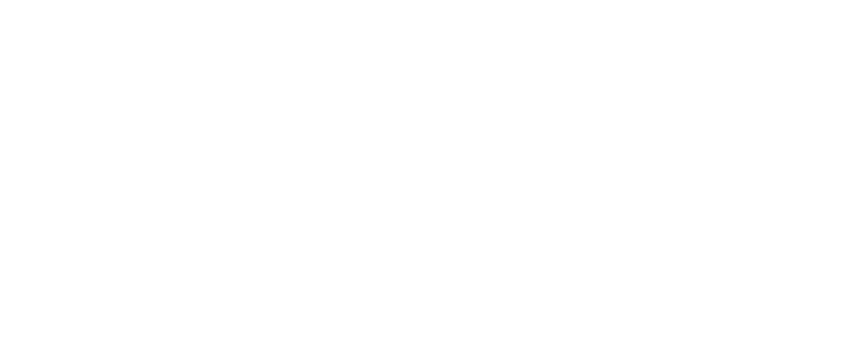
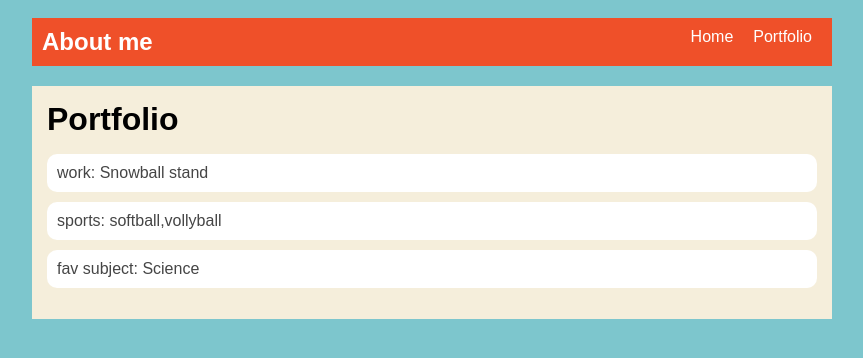
Before and after one commit to browniego30/browniego30.github.io, a plain HTML site: page portfolio.html in a window 1280 px wide. Shown: the whole page, without its empty margins (208-1071 px from the left). Drawn offline with Linux system fonts and the light colour scheme.

Commit message:
add portfolio page to website

```diff
--- a/portfolio.html
+++ b/portfolio.html
@@ -0,0 +1,39 @@
+<!DOCTYPE html>
+<html>
+  <head>
+    <title>Bailey</title>
+  </head>
+
+  <body>
+    <!-- All content goes here -->
+    <div id="all-contents">
+<nav>
+  <h1>About me</h1>
+  <ul id="nav-ul">
+    <li class="nav-li">
+      <a href="index.html">Home</a>
+    </li>
+    <li class="nav-li">
+      <a href="portfolio.html">Portfolio</a>
+    </li>
+  </ul>
+</nav>
+<main>
+  <div class="content">
+    <h1>Portfolio</h1>
+    <ul id="portfolio">
+<li>
+  <a href="fsd-projects/platformer/">work: Snowball stand</a>
+</li>
+<li>
+  <a href="fsd-projects/bouncing-box/">sports: softball,vollyball </a>
+</li>
+<li>
+  <a href="fsd-projects/circularity/">fav subject: Science </a>
+</li>
+    </ul>
+  </div>
+  <head>
+  <title>Fav Things to do</title>
+  <link rel="stylesheet" href="style.css" />
+</head>
--- a/style.css
+++ b/style.css
@@ -75,3 +75,28 @@
 h2, h3 {
     margin: 0px;
 }
+/* Portfolio styles */
+.content h1 {
+  color: black;
+}
+
+#portfolio {
+  list-style-type: none;
+  padding-left: 0;
+}
+
+#portfolio li {
+  background: #fff;
+  padding: 10px;
+  border-radius: 10px;
+  margin-bottom: 10px;
+}
+
+#portfolio li:hover {
+  background: #eee;
+}
+
+#portfolio a {
+  text-decoration: none;
+  color: #454545;
+}
```
